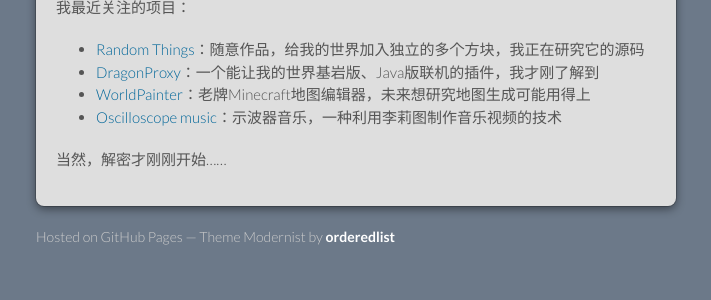
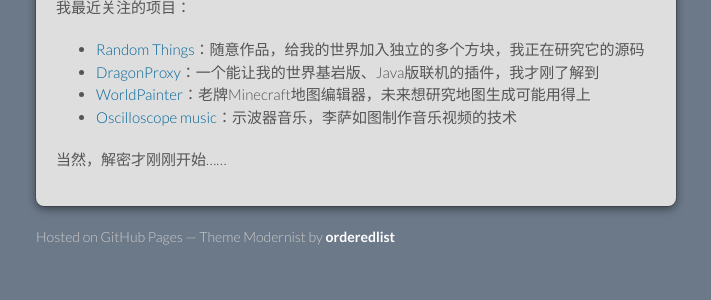
Before and after one commit to WangTingZheng/WangTingZheng.github.io, a Jekyll site: the page built from index.md, in a window 1280 px wide. Shown: the part 1692-1992 px from the top of the page, without its empty margins (284-995 px from the left). Built offline with Jekyll 4.4.1, drawn with Linux system fonts in a browser that asks for light colours; our own code applies the rules of GitHub Pages for plain Markdown files.

Commit message:
Fix README

```diff
--- a/index.md
+++ b/index.md
@@ -72,6 +72,6 @@
 - [Random Things](https://github.com/lumien231/Random-Things)：随意作品，给我的世界加入独立的多个方块，我正在研究它的源码
 - [DragonProxy](https://github.com/DragonetMC/DragonProxy)：一个能让我的世界基岩版、Java版联机的插件，我才刚了解到
 - [WorldPainter](https://github.com/Captain-Chaos/WorldPainter)：老牌Minecraft地图编辑器，未来想研究地图生成可能用得上
-- [Oscilloscope music](https://www.jerobeamfenderson.net/)：示波器音乐，一种利用李莉图制作音乐视频的技术
+- [Oscilloscope music](https://www.jerobeamfenderson.net/)：示波器音乐，李萨如图制作音乐视频的技术
 
 当然，解密才刚刚开始......
```
